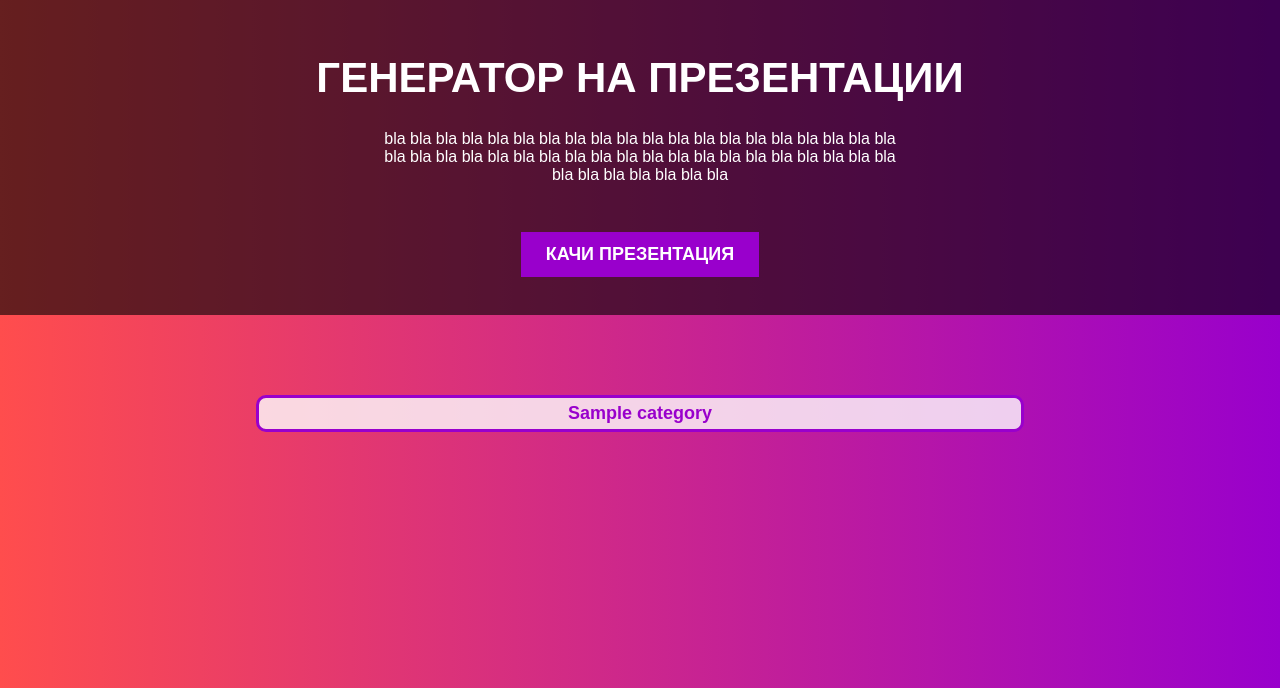
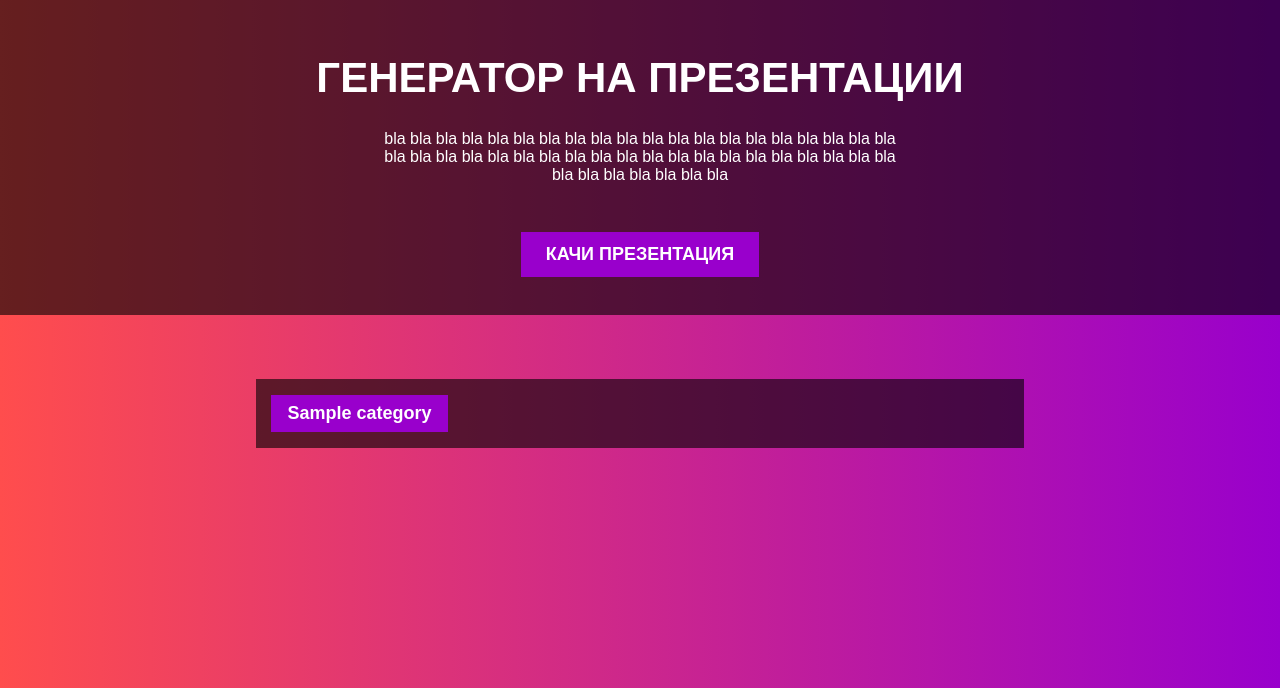
Before and after one commit to kstoimenova/presentation-generator, a PHP site: page / in a window 1280 px wide. Shown: the top 688 px of the page. Run offline with PHP 8.4, Linux system fonts and the light colour scheme; tables that the repository leaves empty hold one stand-in row (values such as "Sample post").

Commit message:
Categories reversed new style and presentation id send through url

```diff
--- a/css/index.css
+++ b/css/index.css
@@ -52,36 +52,36 @@ a {
 }
 
 .categories {
-    margin: 5% 20% 0%;
+    background: rgba(0, 0, 0, 0.6);
+    margin: 5% 20% 5%;
 }
 
 .category {
     padding: 0.7% 1.7%;
-    width: 100%;
-    margin-top: 2%;
-    color: #9900cc;
+    margin: 2%;
+    width: -moz-available;
+    color: white;
     font-size: 18px;
     font-weight: 600;
-    border-radius: 10px;
-    border: 3px solid #9900cc;
-    background: rgba(255, 255, 255, 0.8);
+    border: 3px solid transparent;
+    background: #9900cc;
     transition: all 1s;
 }
 
-.categories .category:hover {
-    color: white;
-    background-color: #9900cc;
+.category:hover {
+    background-color: #ff6699;
     border-color: white;
 }
 
 .presentations {
     display: none;
     background: rgba(255, 255, 255, 0.8);
-    border-radius: 10px;
+    margin: -1% 3% 0%;
 }
 
 .presentations a {
     color: black;
+    text-align: center;
     padding: 12px 16px;
     display: block;
 }
@@ -92,5 +92,4 @@ a {
 
 .presentations a:hover {
     background-color: #ddd;
-    border-radius: 12px;
 }
--- a/views/index.php
+++ b/views/index.php
@@ -15,7 +15,7 @@
                     bla bla bla bla bla bla bla bla bla bla bla bla bla bla bla bla bla bla bla bla bla bla bla bla
                 </p>
             </div>
-            <a href="#" class="upload-btn">Качи презентация</a>
+            <a href="create-presentation.php" class="upload-btn">Качи презентация</a>
         </div>
     </header>
 
@@ -30,6 +30,7 @@
         $categoryDao = new CategoryDao();
 
         $categories = $categoryDao->getAllCategories();
+        krsort($categories);
 
         include '../dao/PresentationDao.php';
         use dao\PresentationDao;
@@ -37,11 +38,13 @@
         $presentationDao = new PresentationDao();
 
         foreach($categories as $category) {
-            echo '<button class="category category' . $category->getId() . '">' . $category->getName() . '</button>
+            echo '<button class="category" id="category' . $category->getId() . '">'
+             . $category->getName() . '</button>
             <div class="presentations">';
             $presentations = $presentationDao->getPresentationByCategoryId($category->getId());
             foreach($presentations as $presentation) {
-                echo '<a href="#">' . $presentation->getName() . '</a>';
+                echo '<a href="presentation-with-slides.php?id=' . $presentation->getId()
+                 . '" id="presentation' . $presentation->getId() . '">' . $presentation->getName() . '</a>';
             }
             echo '</div>';
         }
```
